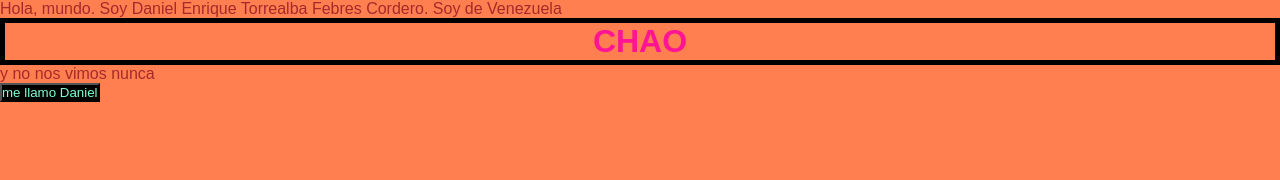
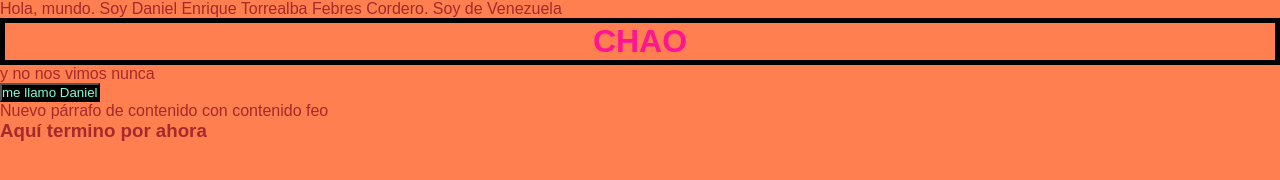
Before and after one commit to danielfebres88/hyperblog, a plain HTML site: page Index.html in a window 1280 px wide. Drawn offline with Linux system fonts and the light colour scheme.

Commit message:
agregado contenido adicional del blog

```diff
--- a/Index.html
+++ b/Index.html
@@ -13,5 +13,7 @@
     <div>
         <button>me llamo Daniel</button>
     </div>
+    <p>Nuevo párrafo de contenido con contenido feo</p>
+    <h3>Aquí termino por ahora</h3>
 </body>
 </html>
```
